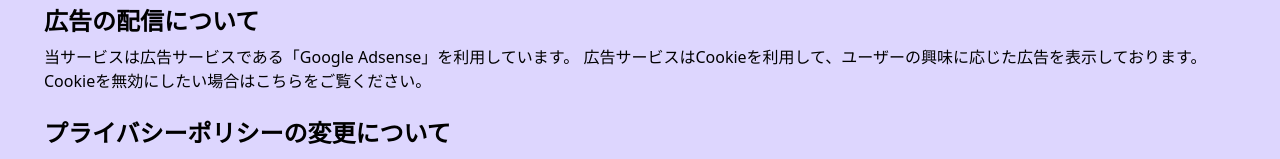
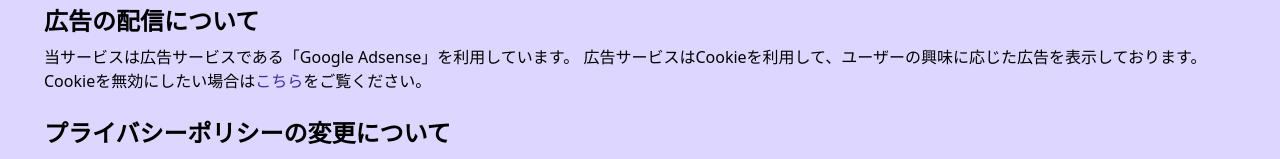
Before and after one commit to RextTeam/knowledge, a Next.js app: page /privacy-policy in a window 1280 px wide. Shown: the part 487-646 px from the top of the page. Built offline with nearby package versions, Linux system fonts and the light colour scheme.

Commit message:
fix: font color

```diff
--- a/pages/privacy-policy.tsx
+++ b/pages/privacy-policy.tsx
@@ -47,7 +47,7 @@ export default function PrivacyPolicy() {
                     当サービスは広告サービスである「Google Adsense」を利用しています。
 
                     広告サービスはCookieを利用して、ユーザーの興味に応じた広告を表示しております。Cookieを無効にしたい場合は
-                    <a href="https://www.google.com/intl/ja/policies/privacy/partners/">こちら</a>をご覧ください。
+                    <a href="https://www.google.com/intl/ja/policies/privacy/partners/" className="text-indigo-800">こちら</a>をご覧ください。
                 </Item>
                 <Item title="プライバシーポリシーの変更について">
                     プライバシーポリシーの変更はユーザーに通知することなく変更することができます。
```
